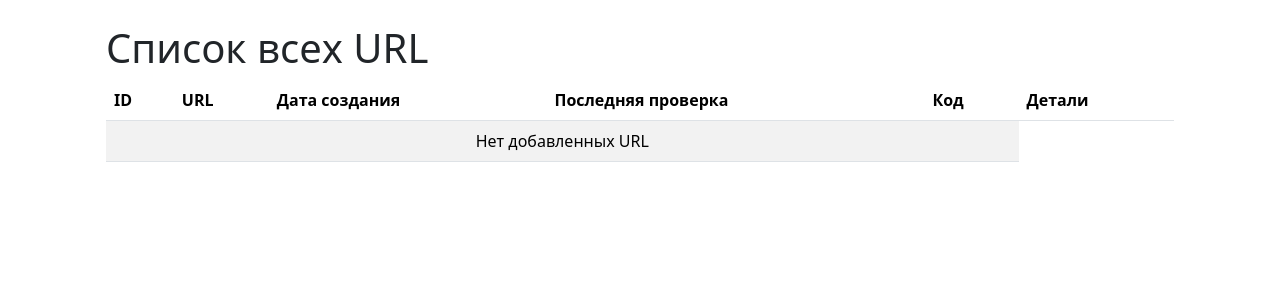
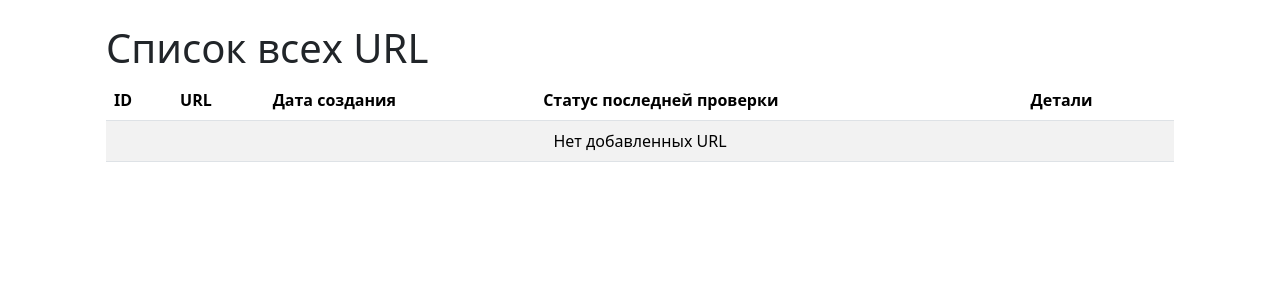
Before and after one commit to Victoria-Fedorenko/python-project-83, a Flask app: template page_analyzer/templates/all_urls.html in a window 1280 px wide. Shown: the part 56-356 px from the top of the page. Run offline with Flask 3, Linux system fonts and the light colour scheme; the template is opened without the code that fills it, so the values that code supplies are empty; some libraries are stand-ins or nearby versions.

Commit message:
fixing test errors 3

```diff
--- a/page_analyzer/templates/all_urls.html
+++ b/page_analyzer/templates/all_urls.html
@@ -12,8 +12,7 @@
                 <th>ID</th>
                 <th>URL</th>
                 <th>Дата создания</th>
-                <th>Последняя проверка</th>
-                <th>Код</th>
+                <th>Статус последней проверки</th>
                 <th>Детали</th>
             </tr>
         </thead>
@@ -32,7 +31,6 @@
                     </a>
                 </td>
                 <td>{{ url.created_at }}</td>
-                <td>{{ url.last_check }}</td>
                 <td>{{ url.last_status_code }}</td>
                 <td>
                     <a href="{{ url_for('show_url_info', id=url.id) }}" class="btn btn-sm btn-info">
```
